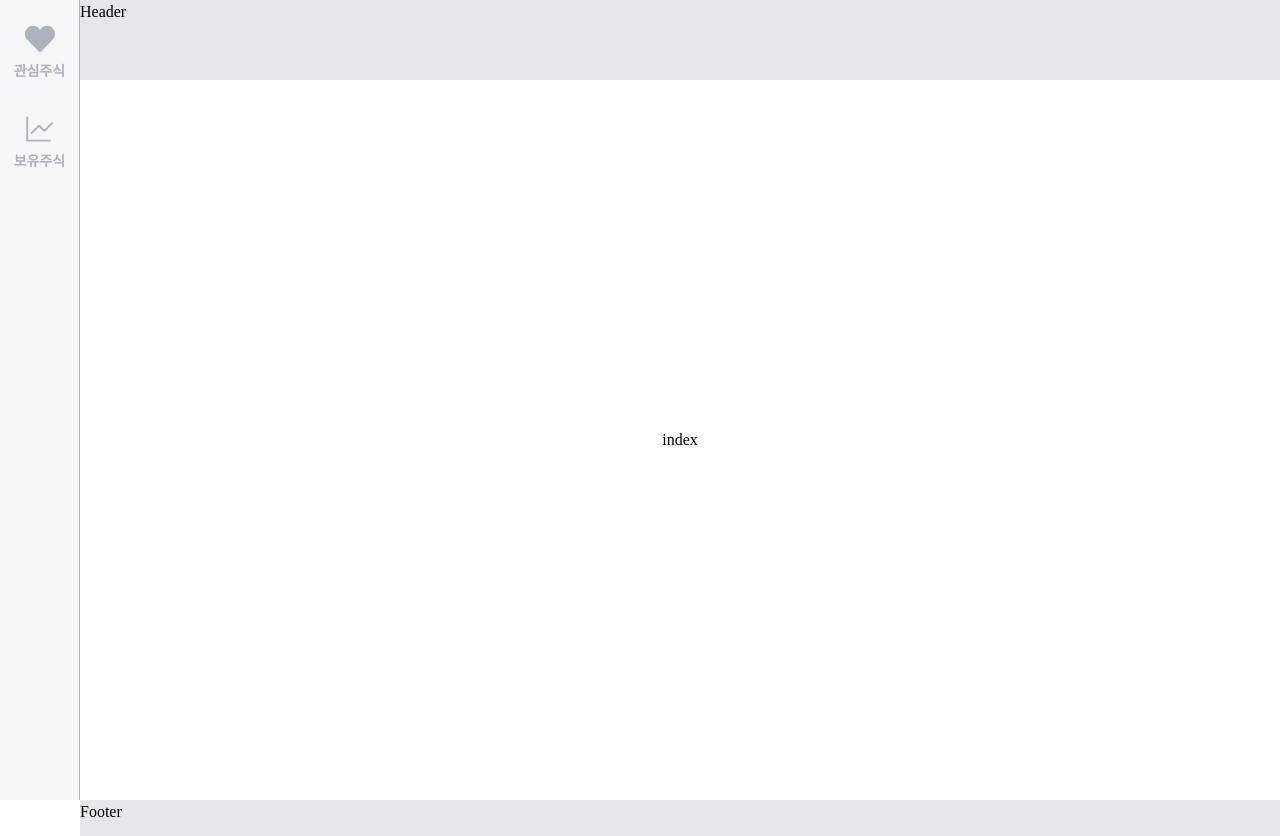
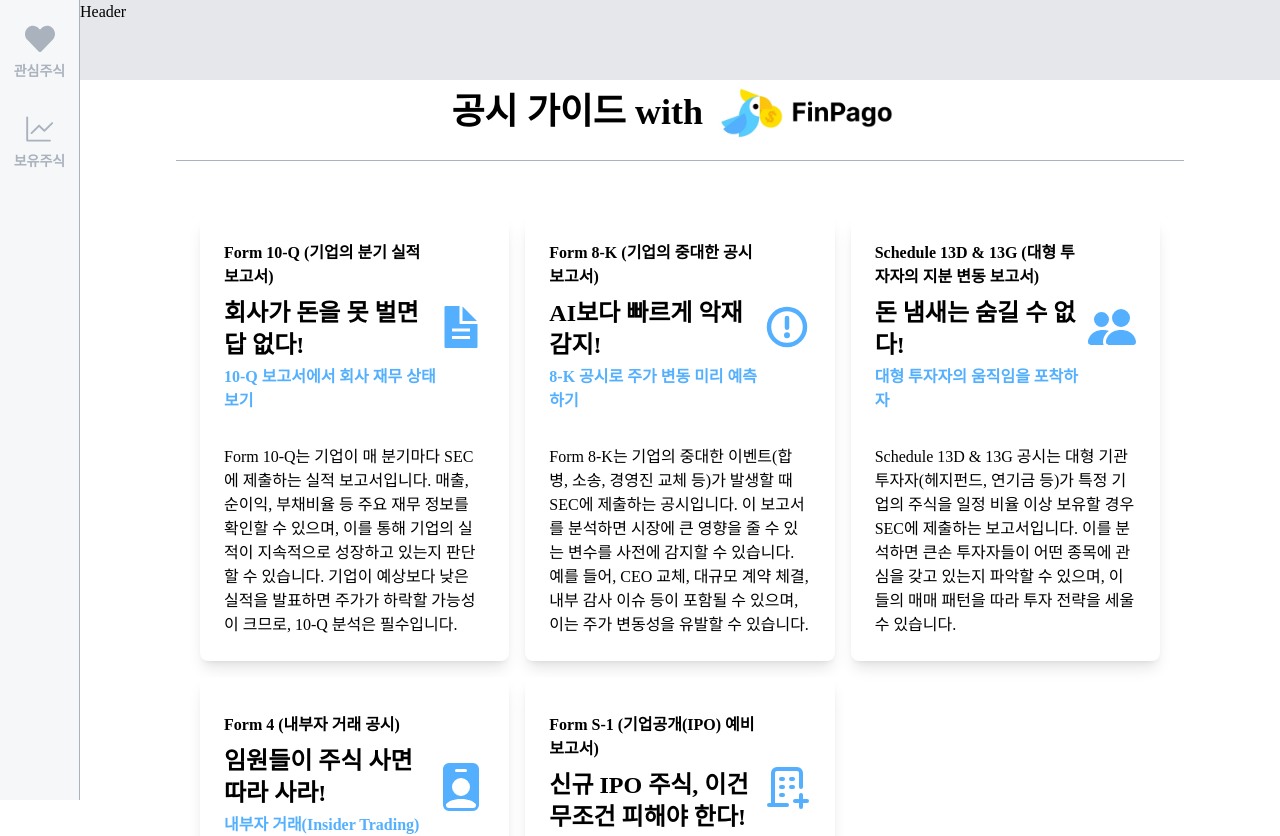
Before and after one commit to Pda-Final-Project/frontend, a React (Vite) app: page /introduce_disclosures in a window 1280 px wide. Shown: the top 836 px of the page. Built offline with nearby package versions, Linux system fonts and the light colour scheme; no server answers; what igniteui-react-charts would draw is missing.

Commit message:
P3-59(#20) feature/공시 소개 css 작성

```diff
--- a/src/pages/IntroduceDisclosurePage/index.jsx
+++ b/src/pages/IntroduceDisclosurePage/index.jsx
@@ -1,5 +1,60 @@
 import React from "react";
+import { fil_introduce_data } from "./introduceInfo";
+import { IoDocumentTextSharp } from "react-icons/io5";
+import { PiWarningCircleBold } from "react-icons/pi";
+import { BsFillPeopleFill } from "react-icons/bs";
+import { BsPersonBadgeFill } from "react-icons/bs";
+import { TbBuildingPlus } from "react-icons/tb";
 
-export default function index() {
-  return <div>index</div>;
+const icons = {
+  form_10q: <IoDocumentTextSharp />,
+  form_8k: <PiWarningCircleBold />,
+  schedule_13D_13G: <BsFillPeopleFill />,
+  form_4: <BsPersonBadgeFill />,
+  form_s1: <TbBuildingPlus />,
+};
+
+export default function Index() {
+  // 첫 번째 줄에는 첫 3개, 두 번째 줄에는 나머지 2개
+  const splitData = [
+    fil_introduce_data.slice(0, 3),
+    fil_introduce_data.slice(3),
+  ];
+
+  return (
+    <div className="flex flex-col items-center justify-center  mx-24">
+      <div className="flex items-center mb-8 border-b-1 border-gray-md w-full justify-center pb-4">
+        <div className="text-4xl font-bold">공시 가이드 with</div>
+        <img src="../../../public/images/logo.png" className="h-16" />
+      </div>
+
+      <div className=" grid grid-rows-2 p-4">
+        {splitData.map((row, rowIndex) => (
+          <div key={rowIndex} className="grid grid-cols-3 gap-4 p-2">
+            {row.map((fil, index) => (
+              <div
+                key={index}
+                className="bg-white p-6 shadow-lg rounded-lg flex flex-col justify-center font-semibold"
+              >
+                <div className="flex justify-between items-center">
+                  <div>
+                    <div className="mb-2">{fil.type}</div>
+                    <div className="text-2xl font-semibold mb-1">
+                      {fil.title}
+                    </div>
+                    <div className="text-blue-md">{fil.subtitle}</div>
+                  </div>
+                  <div className="text-5xl text-blue-md">
+                    {icons[fil.id] || <IoDocumentTextSharp />}
+                  </div>
+                </div>
+
+                <div className="mt-8 font-medium">{fil.description}</div>
+              </div>
+            ))}
+          </div>
+        ))}
+      </div>
+    </div>
+  );
 }
--- a/src/pages/IntroduceDisclosurePage/introduceInfo.js
+++ b/src/pages/IntroduceDisclosurePage/introduceInfo.js
@@ -1,38 +1,42 @@
 export const fil_introduce_data = [
   {
+    id: "form_10q",
+    type: "Form 10-Q (기업의 분기 실적 보고서)",
+    title: "회사가 돈을 못 벌면 답 없다!",
+    subtitle: "10-Q 보고서에서 회사 재무 상태보기",
+    description:
+      "Form 10-Q는 기업이 매 분기마다 SEC에 제출하는 실적 보고서입니다. 매출, 순이익, 부채비율 등 주요 재무 정보를 확인할 수 있으며, 이를 통해 기업의 실적이 지속적으로 성장하고 있는지 판단할 수 있습니다. 기업이 예상보다 낮은 실적을 발표하면 주가가 하락할 가능성이 크므로, 10-Q 분석은 필수입니다.",
+  },
+  {
+    id: "form_8k",
+    type: "Form 8-K (기업의 중대한 공시 보고서)",
+    title: "AI보다 빠르게 악재 감지!",
+    subtitle: "8-K 공시로 주가 변동 미리 예측하기",
+    description:
+      "Form 8-K는 기업의 중대한 이벤트(합병, 소송, 경영진 교체 등)가 발생할 때 SEC에 제출하는 공시입니다. 이 보고서를 분석하면 시장에 큰 영향을 줄 수 있는 변수를 사전에 감지할 수 있습니다. 예를 들어, CEO 교체, 대규모 계약 체결, 내부 감사 이슈 등이 포함될 수 있으며, 이는 주가 변동성을 유발할 수 있습니다.",
+  },
+  {
     id: "schedule_13D_13G",
-    fil_type: "Schedule 13D & 13G (대형 투자자의 지분 변동 보고서)",
-    title: "돈 냄새는 숨길 수 없다! – 대형 투자자의 움직임 포착법",
+    type: "Schedule 13D & 13G (대형 투자자의 지분 변동 보고서)",
+    title: "돈 냄새는 숨길 수 없다!",
+    subtitle: "대형 투자자의 움직임을 포착하자",
     description:
       "Schedule 13D & 13G 공시는 대형 기관투자자(헤지펀드, 연기금 등)가 특정 기업의 주식을 일정 비율 이상 보유할 경우 SEC에 제출하는 보고서입니다. 이를 분석하면 큰손 투자자들이 어떤 종목에 관심을 갖고 있는지 파악할 수 있으며, 이들의 매매 패턴을 따라 투자 전략을 세울 수 있습니다.",
   },
   {
     id: "form_4",
-    fil_type: "Form 4 (내부자 거래 공시)",
-    title:
-      "임원들이 주식 사면 따라 사라! – 내부자 거래(Insider Trading) 분석법",
+    type: "Form 4 (내부자 거래 공시)",
+    title: "임원들이 주식 사면 따라 사라!",
+    subtitle: "내부자 거래(Insider Trading) 분석하기",
     description:
       "Form 4는 CEO, CFO, 이사 등 기업 내부자가 자사 주식을 매매할 경우 반드시 보고해야 하는 공시입니다. 내부자가 대량으로 주식을 매수하는 경우, 해당 기업의 미래 성장 가능성이 높다고 판단할 수 있습니다. 반대로, 내부자가 대량 매도하면 기업의 전망이 부정적일 수 있어 투자 시 신중한 접근이 필요합니다.",
   },
   {
     id: "form_s1",
-    fil_type: "Form S-1 (기업공개(IPO) 예비 보고서)",
-    title: "신규 IPO 주식, 이건 무조건 피해야 한다! – S-1 공시 필터링법",
+    type: "Form S-1 (기업공개(IPO) 예비 보고서)",
+    title: "신규 IPO 주식, 이건 무조건 피해야 한다!",
+    subtitle: "신규 주식 파헤치기",
     description:
       "Form S-1은 기업이 주식을 상장(IPO)하기 전에 SEC에 제출하는 보고서로, 회사의 재무 상황, 리스크 요인, 사업 모델 등을 포함합니다. 이 공시를 분석하면, 성공 가능성이 높은 기업과 단기 차익을 노리는 거품 IPO를 구별할 수 있습니다. 핵심 지표를 파악하면 불필요한 리스크를 피하는 데 도움이 됩니다.",
   },
-  {
-    id: "form_10q",
-    fil_type: "Form 10-Q (기업의 분기 실적 보고서)",
-    title: "회사가 돈을 못 벌면 답 없다! – 10-Q 보고서에서 숫자 읽는 법",
-    description:
-      "Form 10-Q는 기업이 매 분기마다 SEC에 제출하는 실적 보고서입니다. 매출, 순이익, 부채비율 등 주요 재무 정보를 확인할 수 있으며, 이를 통해 기업의 실적이 지속적으로 성장하고 있는지 판단할 수 있습니다. 기업이 예상보다 낮은 실적을 발표하면 주가가 하락할 가능성이 크므로, 10-Q 분석은 필수입니다.",
-  },
-  {
-    id: "form_8k",
-    fil_type: "Form 8-K (기업의 중대한 공시 보고서)",
-    title: "AI보다 빠르게 악재 감지! – 8-K 공시로 주가 변동 미리 예측하기",
-    description:
-      "Form 8-K는 기업의 중대한 이벤트(합병, 소송, 경영진 교체 등)가 발생할 때 SEC에 제출하는 공시입니다. 이 보고서를 분석하면 시장에 큰 영향을 줄 수 있는 변수를 사전에 감지할 수 있습니다. 예를 들어, CEO 교체, 대규모 계약 체결, 내부 감사 이슈 등이 포함될 수 있으며, 이는 주가 변동성을 유발할 수 있습니다.",
-  },
 ];
```
